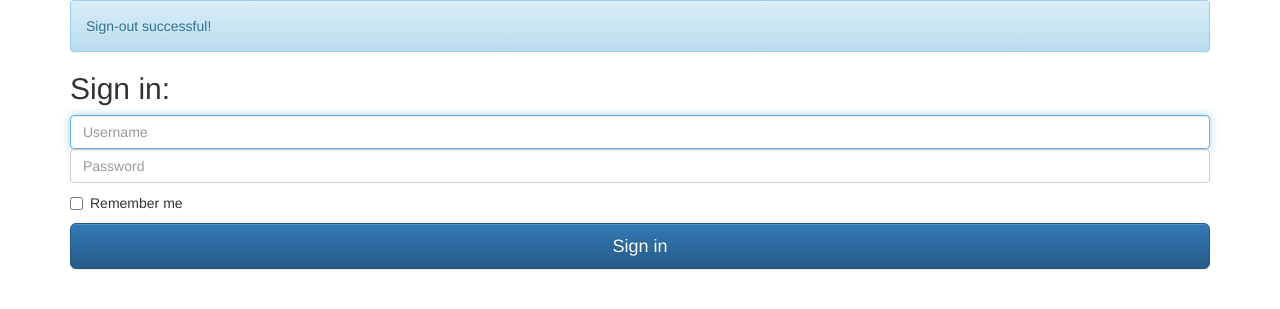
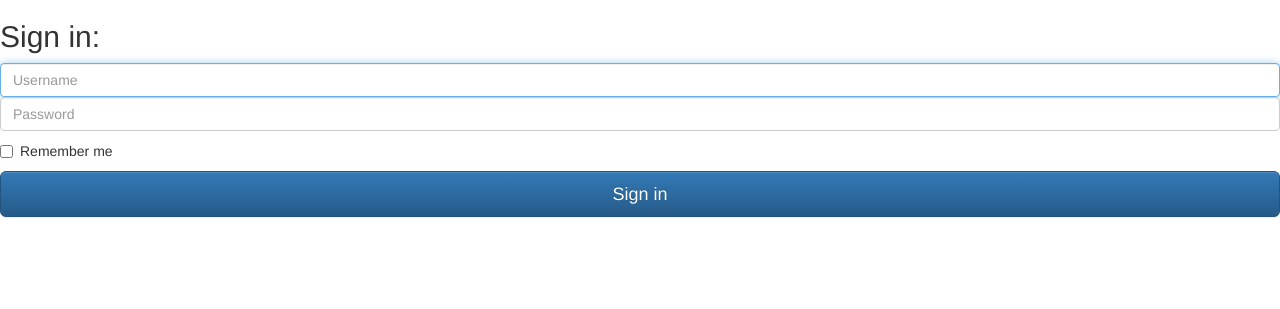
Before and after one commit to yzan424/JumboCode_WalnutStreetCenter, a Django app: page /signin/ in a window 1280 px wide. Shown: the top 309 px of the page. Run offline with Django 3.2, Linux system fonts and the light colour scheme; some libraries are stand-ins or nearby versions.

Commit message:
minor changes

```diff
--- a/front-end/nutzserver/views.py
+++ b/front-end/nutzserver/views.py
@@ -912,7 +912,7 @@ def efs_gen(request, profile_id):
    fields.append((225, 685, str(result['basic_info']['weight'])))
    fields.append((265, 685, result['basic_info']['build']))
    fields.append((305, 685, result['basic_info']['hair']))
-   fields.append((345, 685, result['basic_info']['eyes']))
+   fields.append((342, 685, result['basic_info']['eyes']))
    fields.append((150, 670, result['basic_info']['distinguishing_marks']))
    fields.append((175, 650, result['basic_info']['competency_status']))
    fields.append((40, 620, result['legal_guardian']['guardian_name']))
--- a/front-end/static/templates/signin.html
+++ b/front-end/static/templates/signin.html
@@ -14,9 +14,6 @@
   <meta name="description" content="">
 </head>
 <body>
-
-  <div class="container">
-    <div class="alert alert-info" role="alert">Sign-out successful!</div>
 
 <form class="form-signin">
         <h2 class="form-signin-heading">Sign in:</h2>
```
